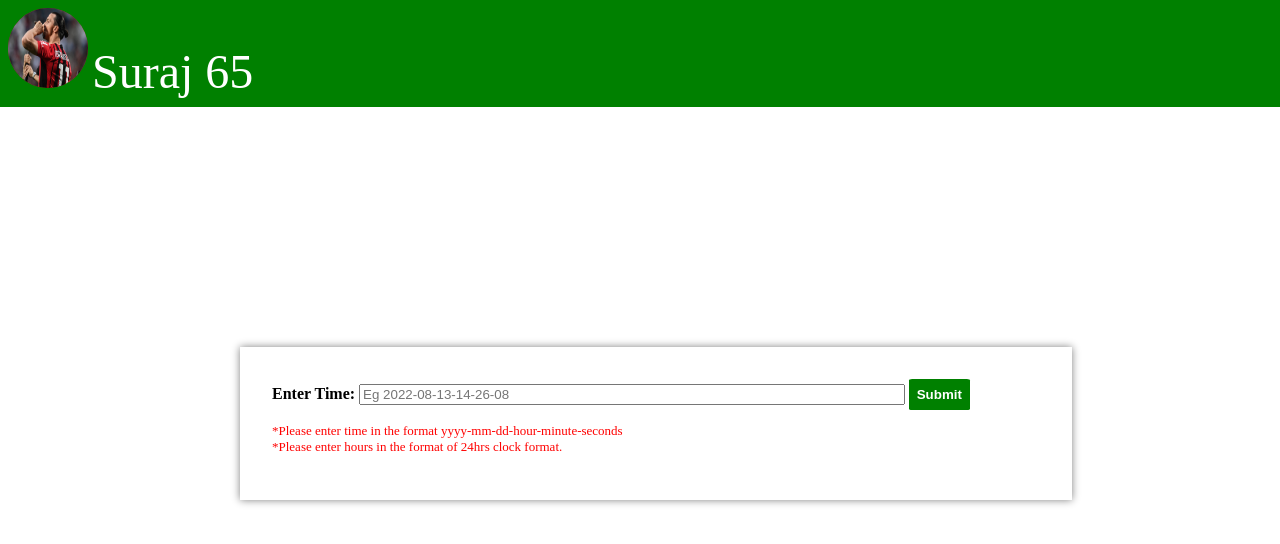
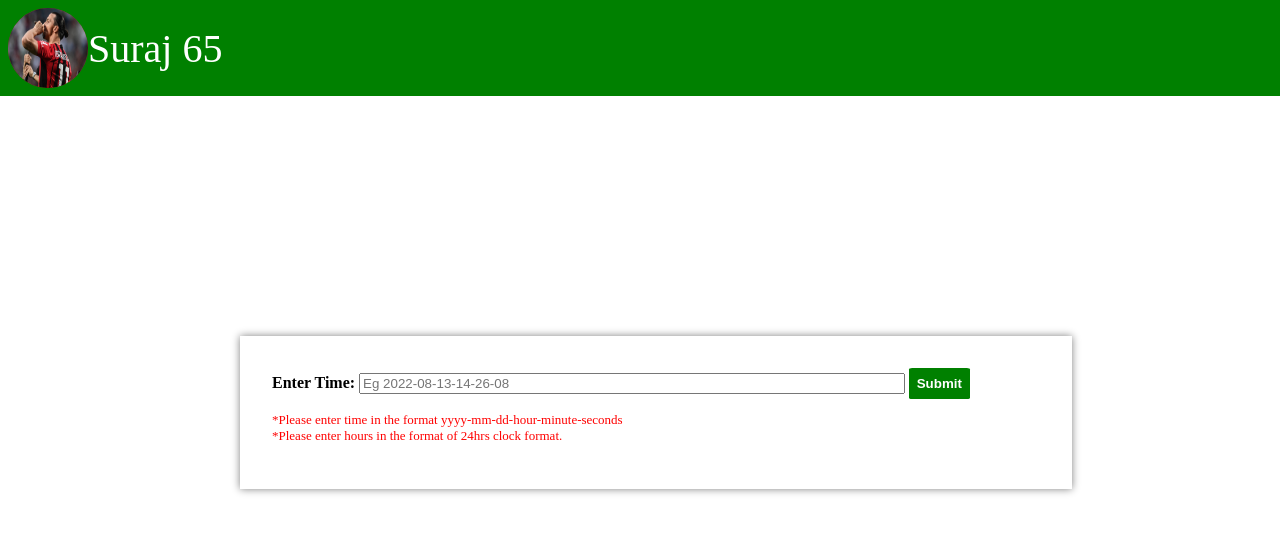
Before and after one commit to Yuvraj883/LinkedInJsChallenge, a website built with Vite: page index.html in a window 1280 px wide. Built offline with nearby package versions, Linux system fonts and the light colour scheme.

Commit message:
Updated UI

```diff
--- a/index.html
+++ b/index.html
@@ -9,11 +9,13 @@
   <body>
     <div>
     <div class="container">
-      <div>
+
         <img class="dp" src ="./Zlatan.jpg" alt="dp"/>
+        <div>
         <span class="contact-name">Suraj 65</span>
+
         <div id="lastActive"></div>
-      </div>
+        </div>
     </div>
 
 <!-- <h2 id="header"></h2> -->
--- a/style.css
+++ b/style.css
@@ -6,6 +6,9 @@ body{
   background:green;
   width:100%;
   padding: .5rem;
+  display:flex;
+  justify-content: left;
+  align-items: center;
 
 }
 .dp{
@@ -16,14 +19,15 @@ body{
 }
 .contact-name{
   color:white;
-  font-size:3rem;
+  font-size:2.5rem;
   /* margin-bottom:0; */
   margin-top:0;
   padding-top:0;
 
 }
 #lastActive{
-  margin-left:6rem;
+  /* margin-left:6rem;
+  display:block; */
 
 }
 .warning{
```
